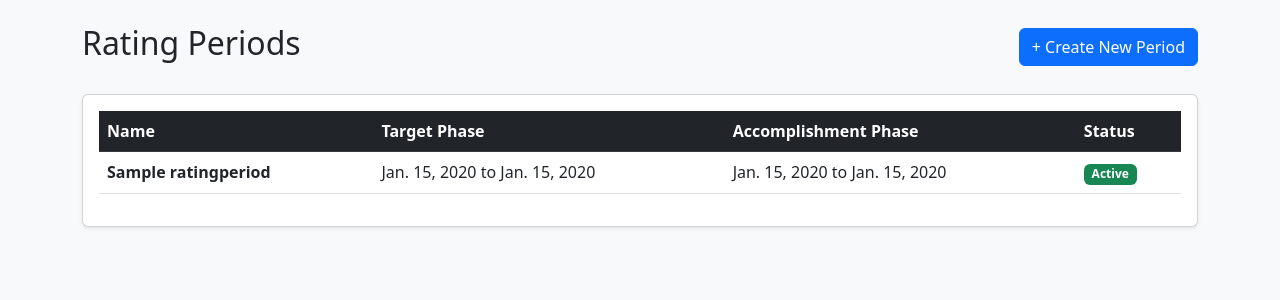
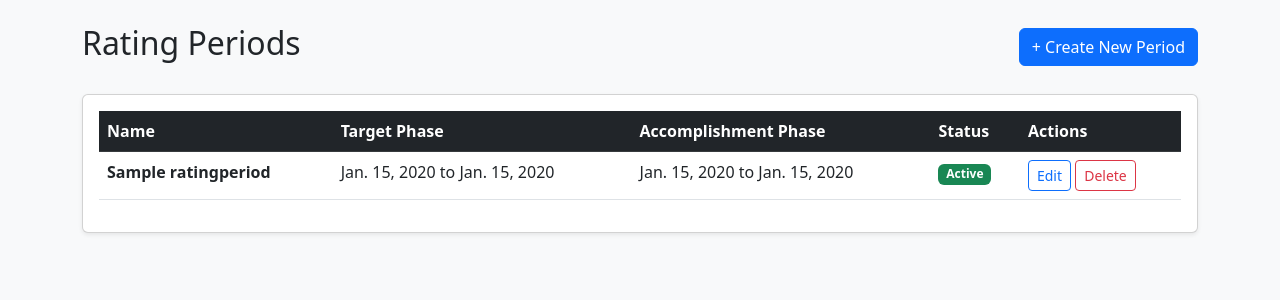
Before and after one commit to Naffi92/IPCR-System, a Django app: page /rating-periods/ in a window 1280 px wide. Shown: the part 56-356 px from the top of the page. Run offline with Django 5.2, Linux system fonts and the light colour scheme; a user stored in the database is signed in; tables that the repository leaves empty hold one stand-in row (values such as "Sample post").

Commit message:
Step 2.4: Fix Employee object errors and add Edit/Delete UI

```diff
--- a/core/urls.py
+++ b/core/urls.py
@@ -35,4 +35,10 @@ urlpatterns = [
     path('templates/<int:template_id>/matrix/', views.position_matrix, name='position_matrix'),
 
     path('my-ipcr/', views.my_ipcr, name='my_ipcr'),
+
+    path('rating-periods/<int:period_id>/edit/', views.edit_rating_period, name='edit_rating_period'),
+    path('rating-periods/<int:period_id>/delete/', views.delete_rating_period, name='delete_rating_period'),
+
+        path('templates/<int:template_id>/edit/', views.edit_template, name='edit_template'),
+    path('templates/<int:template_id>/delete/', views.delete_template, name='delete_template'),
 ]
--- a/core/views.py
+++ b/core/views.py
@@ -16,6 +16,7 @@ from .models import (
     Template, TemplateCategory, TemplateGoal, TemplateKRA, TemplateColumn,
     RatingPeriod, PositionCategoryWeight, Position, IPCR, IPCRRow, Employee
 )
+from django.core.exceptions import ObjectDoesNotExist
 
 # --- HOME & DASHBOARD ---
 @login_required
@@ -214,9 +215,10 @@ def my_ipcr(request):
     """Ratee view: Create/View their IPCR."""
     try:
         employee = request.user.employee
-    except Employee.DoesNotExist:
-        messages.error(request, "Your account is not linked to an Employee profile.")
+    except ObjectDoesNotExist: # <-- FIXED HERE
+        messages.error(request, "Your account is not linked to an Employee profile. Please contact HRMO.")
         return redirect('core:home')
+    # ... rest of the view stays the same
 
     # Find active rating period
     active_period = RatingPeriod.objects.filter(is_active=True).first()
@@ -252,3 +254,45 @@ def my_ipcr(request):
         'template': ipcr.template,
     }
     return render(request, 'core/my_ipcr.html', context)
+
+@role_required('HRMO')
+def edit_rating_period(request, period_id):
+    period = get_object_or_404(RatingPeriod, id=period_id)
+    if request.method == 'POST':
+        form = RatingPeriodForm(request.POST, instance=period)
+        if form.is_valid():
+            form.save()
+            messages.success(request, "Rating Period updated.")
+            return redirect('core:rating_period_dashboard')
+    else:
+        form = RatingPeriodForm(instance=period)
+    return render(request, 'core/rating_period_form.html', {'form': form, 'title': 'Edit Rating Period'})
+
+@role_required('HRMO')
+def delete_rating_period(request, period_id):
+    period = get_object_or_404(RatingPeriod, id=period_id)
+    if request.method == 'POST':
+        period.delete()
+        messages.success(request, "Rating Period deleted.")
+    return redirect('core:rating_period_dashboard')
+
+@role_required('HRMO')
+def edit_template(request, template_id):
+    template = get_object_or_404(Template, id=template_id)
+    if request.method == 'POST':
+        form = TemplateForm(request.POST, instance=template)
+        if form.is_valid():
+            form.save()
+            messages.success(request, "Template updated.")
+            return redirect('core:template_dashboard')
+    else:
+        form = TemplateForm(instance=template)
+    return render(request, 'core/template_form.html', {'form': form, 'title': 'Edit Template'})
+
+@role_required('HRMO')
+def delete_template(request, template_id):
+    template = get_object_or_404(Template, id=template_id)
+    if request.method == 'POST':
+        template.delete()
+        messages.success(request, "Template deleted.")
+    return redirect('core:template_dashboard')
--- a/templates/core/rating_period_dashboard.html
+++ b/templates/core/rating_period_dashboard.html
@@ -16,6 +16,7 @@
                     <th>Target Phase</th>
                     <th>Accomplishment Phase</th>
                     <th>Status</th>
+                    <th>Actions</th>
                 </tr>
             </thead>
             <tbody>
@@ -28,6 +29,13 @@
                         {% if period.is_active %}<span class="badge bg-success">Active</span>
                         {% else %}<span class="badge bg-secondary">Inactive</span>{% endif %}
                     </td>
+                    <td> <!-- ADD THIS BLOCK -->
+                        <a href="{% url 'core:edit_rating_period' period.id %}" class="btn btn-sm btn-outline-primary">Edit</a>
+                        <form method="post" action="{% url 'core:delete_rating_period' period.id %}" class="d-inline" onsubmit="return confirm('Delete this Rating Period?');">
+                            {% csrf_token %}
+                            <button type="submit" class="btn btn-sm btn-outline-danger">Delete</button>
+                        </form>
+                    </td>
                 </tr>
                 {% empty %}
                 <tr><td colspan="4" class="text-center">No Rating Periods created yet.</td></tr>
```
Also changed, not shown: templates/core/template_dashboard.html (+8 -0 lines).
